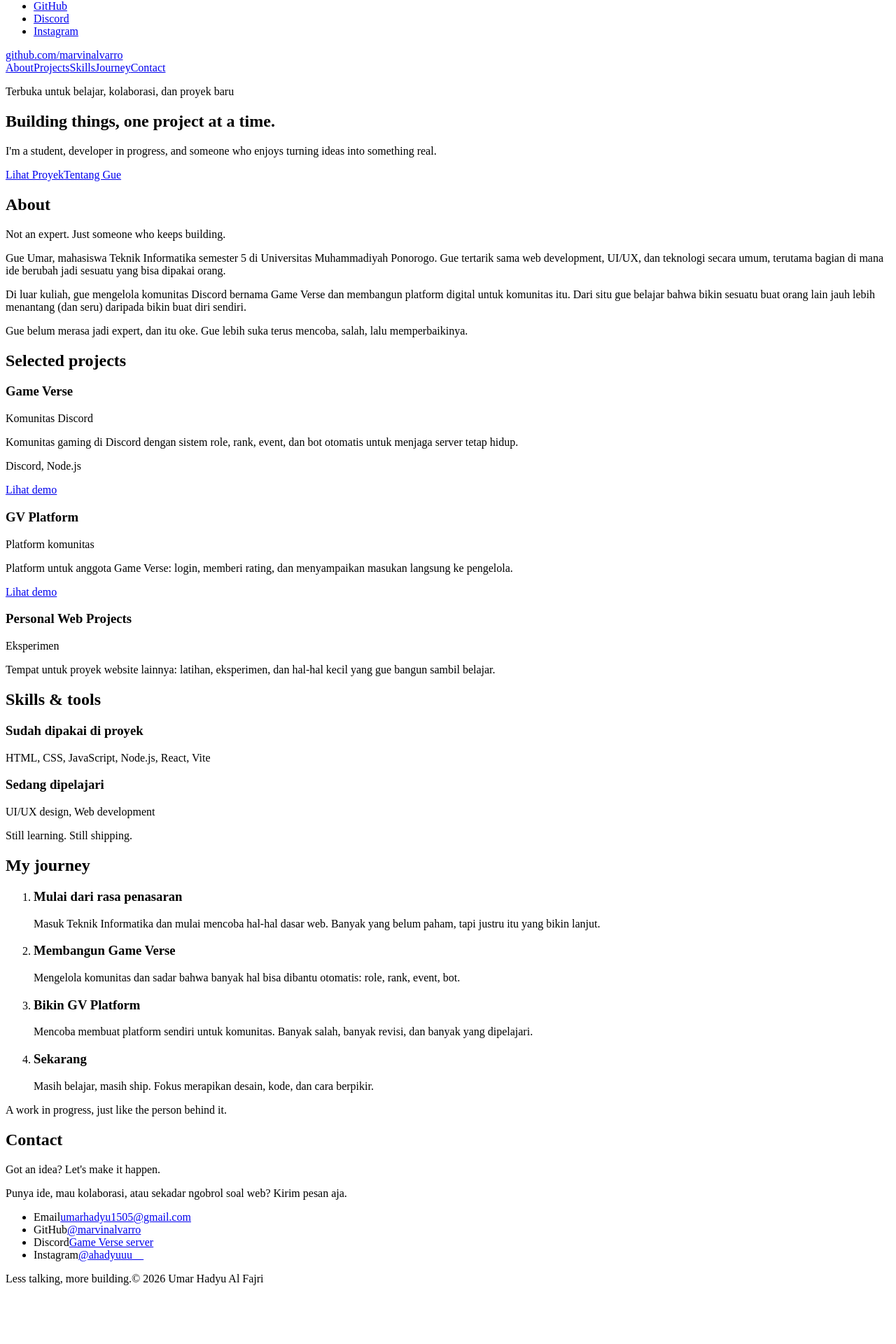
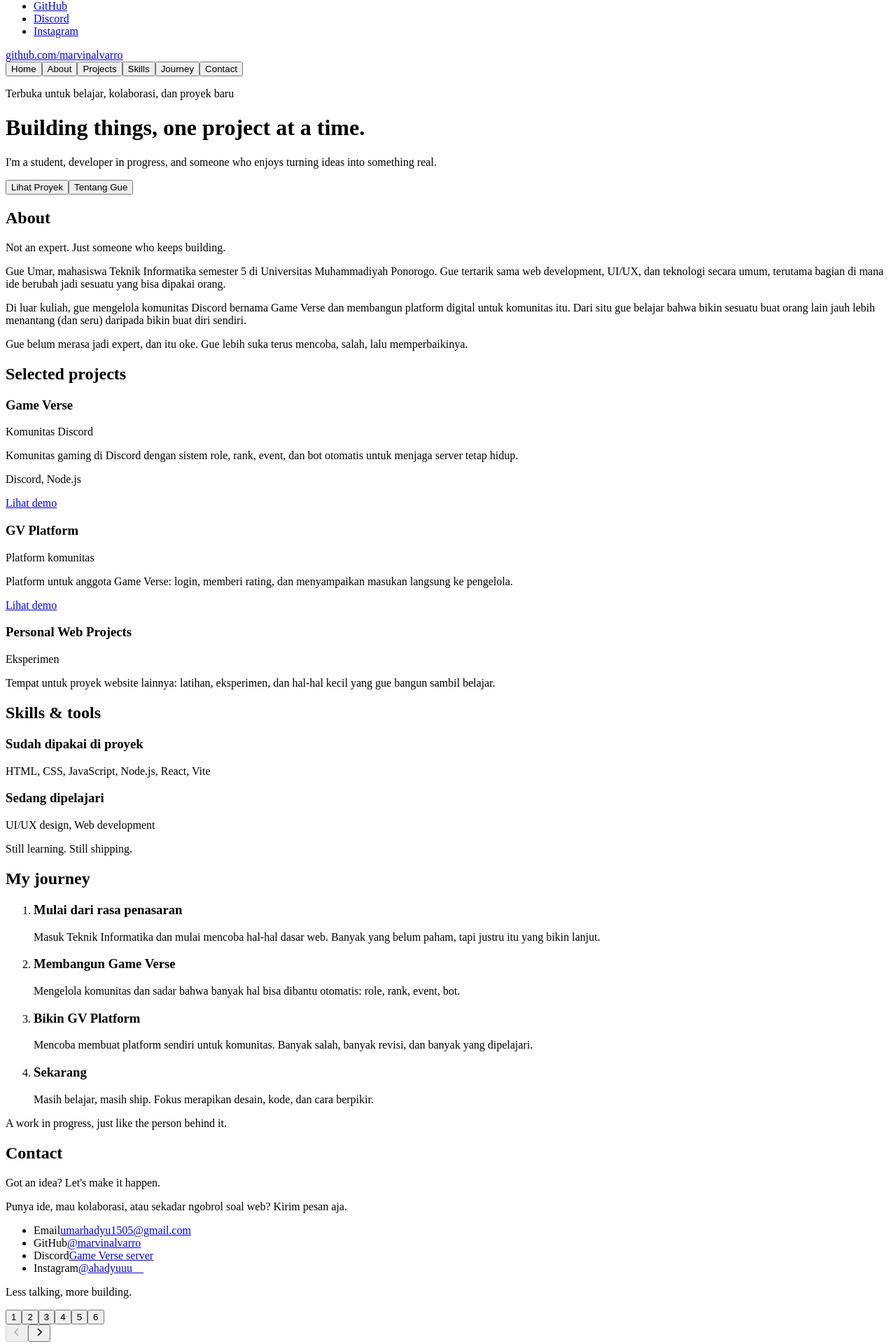
Before and after one commit to marvinalvarro/portfolio, a React (Vite) app: page /#home in a window 1280 px wide. Shown: the part 489-2409 px from the top of the page at 70% size. Before the commit the page ends 2333 px from the top, so only its background shows below. Built offline with nearby package versions, Linux system fonts and the light colour scheme; the HTML template or start-up script is replaced by a standard one.

Commit message:
Update tampilan portfolio dan tambah foto

```diff
--- a/src/App.jsx
+++ b/src/App.jsx
@@ -1,19 +1,126 @@
+import { useEffect, useRef, useState } from "react";
 import Section from "./components/Section.jsx";
 import Project from "./components/Project.jsx";
 import { profile, about, projects, skills, journey, contact } from "./data/content.js";
 
+const SLIDES = [
+  { id: "home", label: "Home" },
+  { id: "about", label: "About" },
+  { id: "projects", label: "Projects" },
+  { id: "skills", label: "Skills" },
+  { id: "journey", label: "Journey" },
+  { id: "contact", label: "Contact" },
+];
+const last = SLIDES.length - 1;
+const clamp = (i) => Math.max(0, Math.min(last, i));
+const startIndex = () => Math.max(0, SLIDES.findIndex((s) => s.id === window.location.hash.slice(1)));
+
 export default function App() {
+  const [index, setIndex] = useState(startIndex);
+  const touch = useRef(null);
+  const go = (i) => setIndex(clamp(i));
+  const step = (d) => setIndex((i) => clamp(i + d));
+
   const links = contact.links.filter((l) => l.href);
   const ext = (href) => (href.startsWith("mailto:") ? {} : { target: "_blank", rel: "noreferrer" });
 
+  useEffect(() => {
+    window.history.replaceState(null, "", `#${SLIDES[index].id}`);
+  }, [index]);
+
+  useEffect(() => {
+    const onKey = (e) => {
+      if (e.key === "ArrowRight") step(1);
+      if (e.key === "ArrowLeft") step(-1);
+    };
+    window.addEventListener("keydown", onKey);
+    return () => window.removeEventListener("keydown", onKey);
+  }, []);
+
+  const onTouchStart = (e) => {
+    const t = e.touches[0];
+    touch.current = { x: t.clientX, y: t.clientY };
+  };
+  const onTouchEnd = (e) => {
+    if (!touch.current) return;
+    const t = e.changedTouches[0];
+    const dx = t.clientX - touch.current.x;
+    const dy = t.clientY - touch.current.y;
+    touch.current = null;
+    if (Math.abs(dx) > 50 && Math.abs(dx) > Math.abs(dy) * 1.5) step(dx < 0 ? 1 : -1);
+  };
+
+  const content = [
+    <div className="hero" key="home">
+      <p className="status"><span className="dot" aria-hidden="true" />{profile.status}</p>
+      <h1>{profile.headline}</h1>
+      <p className="hero-intro">{profile.intro}</p>
+      <div className="hero-actions">
+        <button className="btn btn-solid" onClick={() => go(2)}>Lihat Proyek</button>
+        <button className="btn" onClick={() => go(1)}>Tentang Gue</button>
+      </div>
+    </div>,
+
+    <Section id="about" title="About" key="about">
+      <p className="pull">{about.tagline}</p>
+      {about.paragraphs.map((p, i) => <p key={i}>{p}</p>)}
+    </Section>,
+
+    <Section id="projects" title="Selected projects" key="projects">
+      {projects.map((p) => <Project key={p.title} {...p} />)}
+    </Section>,
+
+    <Section id="skills" title="Skills & tools" key="skills">
+      <div className="skills">
+        <div>
+          <h3>Sudah dipakai di proyek</h3>
+          <p>{skills.used.join(", ")}</p>
+        </div>
+        <div>
+          <h3>Sedang dipelajari</h3>
+          <p>{skills.learning.join(", ")}</p>
+        </div>
+      </div>
+      <p className="muted">Still learning. Still shipping.</p>
+    </Section>,
+
+    <Section id="journey" title="My journey" key="journey">
+      <ol className="journey">
+        {journey.map((j) => (
+          <li key={j.title}>
+            <h3>{j.title}</h3>
+            <p>{j.text}</p>
+          </li>
+        ))}
+      </ol>
+      <p className="muted">A work in progress, just like the person behind it.</p>
+    </Section>,
+
+    <Section id="contact" title="Contact" key="contact">
+      <p className="pull big">{contact.headline}</p>
+      <p>{contact.text}</p>
+      <ul className="contact-list">
+        {links.map((l) => (
+          <li key={l.label}>
+            <span>{l.label}</span>
+            <a href={l.href} {...ext(l.href)}>{l.value}</a>
+          </li>
+        ))}
+      </ul>
+      <p className="muted">Less talking, more building.</p>
+    </Section>,
+  ];
+
   return (
-    <div className="shell">
+    <div className="app">
       <aside className="profile">
         {profile.photo && (
           <img className="avatar" src={profile.photo} alt={`Foto ${profile.name}`} width="300" height="375" />
         )}
-        <p className="profile-name">{profile.name}</p>
-        <p className="profile-role">{profile.role || "Mahasiswa Teknik Informatika"}</p>
+        <div className="profile-text">
+          <p className="profile-name">{profile.name}</p>
+          <p className="profile-role">{profile.role || "Mahasiswa Teknik Informatika"}</p>
+        </div>
         <ul className="profile-links">
           {links.map((l) => (
             <li key={l.label}><a href={l.href} {...ext(l.href)}>{l.label}</a></li>
@@ -26,81 +133,42 @@ export default function App() {
         )}
       </aside>
 
-      <div className="content">
-        <header className="nav">
-          <nav aria-label="Navigasi utama">
-            <a href="#about">About</a>
-            <a href="#projects">Projects</a>
-            <a href="#skills">Skills</a>
-            <a href="#journey">Journey</a>
-            <a href="#contact">Contact</a>
-          </nav>
-        </header>
+      <div className="stage">
+        <nav className="tabs" aria-label="Navigasi utama">
+          {SLIDES.map((s, i) => (
+            <button key={s.id} className={i === index ? "tab on" : "tab"} onClick={() => go(i)} aria-current={i === index ? "page" : undefined}>
+              {s.label}
+            </button>
+          ))}
+        </nav>
 
-        <main id="top">
-          <section className="hero">
-            <p className="status"><span className="dot" aria-hidden="true" />{profile.status}</p>
-            <h1>{profile.headline}</h1>
-            <p className="hero-intro">{profile.intro}</p>
-            <div className="hero-actions">
-              <a className="btn btn-solid" href="#projects">Lihat Proyek</a>
-              <a className="btn" href="#about">Tentang Gue</a>
-            </div>
-          </section>
-
-          <Section id="about" title="About">
-            <p className="pull">{about.tagline}</p>
-            {about.paragraphs.map((p, i) => <p key={i}>{p}</p>)}
-          </Section>
-
-          <Section id="projects" title="Selected projects">
-            {projects.map((p) => <Project key={p.title} {...p} />)}
-          </Section>
-
-          <Section id="skills" title="Skills & tools">
-            <div className="skills">
-              <div>
-                <h3>Sudah dipakai di proyek</h3>
-                <p>{skills.used.join(", ")}</p>
+        <main className="viewport" onTouchStart={onTouchStart} onTouchEnd={onTouchEnd}>
+          <div className="track" style={{ transform: `translateX(-${index * 100}%)` }}>
+            {content.map((c, i) => (
+              <div className="slide" key={SLIDES[i].id} inert={i !== index ? "" : undefined} aria-hidden={i !== index}>
+                <div className="slide-inner">{c}</div>
               </div>
-              <div>
-                <h3>Sedang dipelajari</h3>
-                <p>{skills.learning.join(", ")}</p>
-              </div>
-            </div>
-            <p className="muted">Still learning. Still shipping.</p>
-          </Section>
-
-          <Section id="journey" title="My journey">
-            <ol className="journey">
-              {journey.map((j) => (
-                <li key={j.title}>
-                  <h3>{j.title}</h3>
-                  <p>{j.text}</p>
-                </li>
-              ))}
-            </ol>
-            <p className="muted">A work in progress, just like the person behind it.</p>
-          </Section>
-
-          <Section id="contact" title="Contact">
-            <p className="pull big">{contact.headline}</p>
-            <p>{contact.text}</p>
-            <ul className="contact-list">
-              {links.map((l) => (
-                <li key={l.label}>
-                  <span>{l.label}</span>
-                  <a href={l.href} {...ext(l.href)}>{l.value}</a>
-                </li>
-              ))}
-            </ul>
-          </Section>
+            ))}
+          </div>
         </main>
 
-        <footer className="footer">
-          <span>Less talking, more building.</span>
-          <span>© {new Date().getFullYear()} {profile.name}</span>
-        </footer>
+        <div className="controls">
+          <div className="pages" role="group" aria-label="Pilih slide">
+            {SLIDES.map((s, i) => (
+              <button key={s.id} className={i === index ? "page on" : "page"} onClick={() => go(i)} aria-label={`Slide ${i + 1}: ${s.label}`} aria-current={i === index ? "true" : undefined}>
+                {i + 1}
+              </button>
+            ))}
+          </div>
+          <div className="arrows">
+            <button className="arrow" onClick={() => step(-1)} disabled={index === 0} aria-label="Slide sebelumnya">
+              <svg width="16" height="16" viewBox="0 0 16 16" fill="none" stroke="currentColor" strokeWidth="1.5"><path d="M10 3 5 8l5 5" /></svg>
+            </button>
+            <button className="arrow" onClick={() => step(1)} disabled={index === last} aria-label="Slide berikutnya">
+              <svg width="16" height="16" viewBox="0 0 16 16" fill="none" stroke="currentColor" strokeWidth="1.5"><path d="m6 3 5 5-5 5" /></svg>
+            </button>
+          </div>
+        </div>
       </div>
     </div>
   );
--- a/src/styles.css
+++ b/src/styles.css
@@ -7,65 +7,86 @@
   --accent: #9fb1ff;
   --serif: "Instrument Serif", Georgia, serif;
   --sans: "Hanken Grotesk", system-ui, sans-serif;
-  --pad: clamp(1.25rem, 5vw, 3.5rem);
+  --pad: clamp(1.25rem, 4vw, 3.5rem);
   color-scheme: dark;
 }
 *, *::before, *::after { box-sizing: border-box; }
-html { scroll-behavior: smooth; scroll-padding-top: 5rem; }
-body { margin: 0; background: var(--bg); color: var(--text); font: 400 1.0625rem/1.65 var(--sans); -webkit-font-smoothing: antialiased; }
+html, body { height: 100%; }
+body { margin: 0; overflow: hidden; background: var(--bg); color: var(--text); font: 400 1.0625rem/1.6 var(--sans); -webkit-font-smoothing: antialiased; }
 a { color: inherit; text-decoration: none; }
+button { font: inherit; color: inherit; cursor: pointer; }
 p { margin: 0 0 1rem; max-width: 62ch; }
 h1, h2, h3 { margin: 0; font-weight: 400; }
 :focus-visible { outline: 2px solid var(--accent); outline-offset: 3px; border-radius: 2px; }
 ::selection { background: var(--accent); color: #0a0a0a; }
 
-/* Layout: profil di kiri, konten di kanan */
-.shell { max-width: 1180px; margin: 0 auto; padding-inline: var(--pad); display: grid; grid-template-columns: 290px minmax(0, 1fr); column-gap: 4.5rem; align-items: start; }
-.content { min-width: 0; }
+/* Kerangka: profil kiri, slide kanan */
+.app { height: 100vh; height: 100dvh; max-width: 1180px; margin: 0 auto; padding-inline: var(--pad); display: grid; grid-template-columns: 290px minmax(0, 1fr); column-gap: 4.5rem; }
+.stage { display: flex; flex-direction: column; min-height: 0; min-width: 0; }
 
-.profile { position: sticky; top: 0; padding-block: 3rem; }
-.avatar { display: block; width: 100%; height: auto; aspect-ratio: 4 / 5; object-fit: cover; object-position: top; background: var(--surface); border-radius: 6px; margin-bottom: 1.5rem; }
+.profile { align-self: center; max-height: 100%; overflow-y: auto; padding-block: 2rem; scrollbar-width: none; }
+.avatar { display: block; width: 100%; height: min(362px, 38vh); object-fit: cover; object-position: top; background: var(--surface); border-radius: 6px; margin-bottom: 1.25rem; }
 .profile-name { font-family: var(--serif); font-size: 2rem; line-height: 1.1; margin: 0; }
-.profile-role { color: var(--muted); font-size: .98rem; margin: .4rem 0 1.5rem; }
+.profile-role { color: var(--muted); font-size: .98rem; margin: .4rem 0 1.25rem; }
 .profile-links { list-style: none; margin: 0; padding: 0; border-top: 1px solid var(--line); }
 .profile-links li { border-bottom: 1px solid var(--line); }
-.profile-links a { display: block; padding: .6rem 0; color: var(--muted); font-size: .95rem; transition: color .2s; }
+.profile-links a { display: block; padding: .5rem 0; color: var(--muted); font-size: .95rem; transition: color .2s; }
 .profile-links a:hover, .profile-handle:hover { color: var(--accent); }
-.profile-handle { display: block; margin-top: 1rem; color: var(--muted); font-size: .9rem; transition: color .2s; }
+.profile-handle { display: block; margin-top: .9rem; color: var(--muted); font-size: .9rem; transition: color .2s; }
 
-.nav { position: sticky; top: 0; z-index: 10; padding-block: 1.25rem; background: rgba(10,10,10,.92); border-bottom: 1px solid var(--line); font-size: .95rem; }
-.nav nav { display: flex; justify-content: flex-end; gap: 1.5rem; }
-.nav nav a { color: var(--muted); transition: color .2s; }
-.nav nav a:hover { color: var(--text); }
+/* Tab atas (desktop) */
+.tabs { display: flex; justify-content: flex-end; gap: 1.75rem; padding-block: 1.5rem; border-bottom: 1px solid var(--line); }
+.tab { background: none; border: 0; border-bottom: 1px solid transparent; padding: .25rem 0; color: var(--muted); font-size: .95rem; transition: color .2s, border-color .2s; }
+.tab:hover { color: var(--text); }
+.tab.on { color: var(--text); border-color: var(--accent); }
 
-.hero { display: flex; flex-direction: column; padding-block: 6rem 5.5rem; }
+/* Slide */
+.viewport { flex: 1; min-height: 0; overflow: hidden; }
+.track { display: flex; height: 100%; transition: transform .55s cubic-bezier(.2,.7,.2,1); }
+.slide { flex: 0 0 100%; min-width: 0; height: 100%; overflow-y: auto; display: flex; flex-direction: column; scrollbar-width: thin; scrollbar-color: var(--line) transparent; }
+.slide-inner { margin-block: auto; padding-block: 1.5rem; }
+
+/* Kontrol bawah: nomor slide + panah */
+.controls { display: flex; justify-content: space-between; align-items: center; gap: 1rem; padding-block: 1rem; padding-bottom: max(1rem, env(safe-area-inset-bottom)); border-top: 1px solid var(--line); }
+.pages { display: flex; gap: .15rem; }
+.page { width: 2.2rem; height: 2.2rem; border: 0; border-radius: 50%; background: none; color: var(--muted); font-size: .9rem; transition: background .2s, color .2s; }
+.page:hover { color: var(--text); }
+.page.on { background: var(--accent); color: #0a0a0a; }
+.arrows { display: flex; gap: .5rem; }
+.arrow { width: 2.5rem; height: 2.5rem; display: grid; place-items: center; border: 1px solid var(--line); border-radius: 50%; background: none; transition: border-color .2s, opacity .2s; }
+.arrow:hover:not(:disabled) { border-color: var(--text); }
+.arrow:disabled { opacity: .3; cursor: default; }
+
+/* Hero */
+.hero { display: flex; flex-direction: column; }
 .hero > * { animation: rise .8s cubic-bezier(.2,.7,.2,1) both; }
 .hero > :nth-child(2) { animation-delay: .1s; }
 .hero > :nth-child(3) { animation-delay: .22s; }
 .hero > :nth-child(4) { animation-delay: .34s; }
 @keyframes rise { from { opacity: 0; transform: translateY(14px); } }
-.status { display: flex; align-items: center; gap: .6rem; color: var(--muted); font-size: .95rem; margin-bottom: 2rem; }
+.status { display: flex; align-items: center; gap: .6rem; color: var(--muted); font-size: .95rem; margin-bottom: 1.75rem; }
 .dot { width: .5rem; height: .5rem; border-radius: 50%; background: var(--accent); animation: pulse 2.4s ease-in-out infinite; }
 @keyframes pulse { 50% { opacity: .35; } }
-h1 { font-family: var(--serif); font-size: clamp(2.8rem, 6.5vw, 5.5rem); line-height: 1; letter-spacing: -.02em; max-width: 12ch; }
-.hero-intro { margin-top: 2rem; font-size: 1.2rem; color: #bdbdbd; max-width: 46ch; }
+h1 { font-family: var(--serif); font-size: clamp(2.6rem, 6.2vw, 5.5rem); line-height: 1; letter-spacing: -.02em; max-width: 12ch; }
+.hero-intro { margin-top: 1.75rem; font-size: 1.2rem; color: #bdbdbd; max-width: 46ch; }
 .hero-actions { display: flex; flex-wrap: wrap; gap: .75rem; margin-top: 1rem; }
-.btn { padding: .75rem 1.4rem; border: 1px solid var(--line); border-radius: 999px; font-weight: 500; font-size: .98rem; transition: border-color .2s, background .2s; }
+.btn { padding: .75rem 1.4rem; border: 1px solid var(--line); border-radius: 999px; background: none; font-weight: 500; font-size: .98rem; transition: border-color .2s, background .2s; }
 .btn:hover { border-color: var(--text); }
 .btn-solid { background: var(--accent); border-color: var(--accent); color: #0a0a0a; }
 .btn-solid:hover { background: var(--text); border-color: var(--text); }
 
-.section { padding-block: 4.5rem; border-top: 1px solid var(--line); }
-.section-title { font-family: var(--serif); font-size: 1.35rem; color: var(--muted); margin-bottom: 1.75rem; }
-.pull { font-family: var(--serif); font-size: clamp(1.7rem, 3.2vw, 2.4rem); line-height: 1.15; margin-bottom: 1.75rem; }
-.pull.big { font-size: clamp(2.2rem, 4.6vw, 3.4rem); max-width: 18ch; }
-.muted { color: var(--muted); font-family: var(--serif); font-style: italic; font-size: 1.25rem; margin-top: 2.5rem; }
+/* Isi section */
+.section-title { font-family: var(--serif); font-size: 1.3rem; color: var(--muted); margin-bottom: 1.5rem; }
+.pull { font-family: var(--serif); font-size: clamp(1.6rem, 3vw, 2.3rem); line-height: 1.15; margin-bottom: 1.5rem; }
+.pull.big { font-size: clamp(2rem, 4.4vw, 3.3rem); max-width: 18ch; }
+.muted { color: var(--muted); font-family: var(--serif); font-style: italic; font-size: 1.25rem; margin-top: 2rem; }
 
-.project { padding-block: 1.75rem; border-bottom: 1px solid var(--line); }
+.project { padding-block: 1.15rem; border-bottom: 1px solid var(--line); }
 .project:first-child { padding-top: 0; }
-.project:last-child { border-bottom: 0; }
-.project-head { display: flex; flex-wrap: wrap; align-items: baseline; gap: .25rem 1rem; margin-bottom: .6rem; }
-.project h3 { font-family: var(--serif); font-size: 2rem; line-height: 1.1; }
+.project:last-child { border-bottom: 0; padding-bottom: 0; }
+.project p { margin-bottom: .5rem; }
+.project-head { display: flex; flex-wrap: wrap; align-items: baseline; gap: .15rem 1rem; margin-bottom: .35rem; }
+.project h3 { font-family: var(--serif); font-size: 1.8rem; line-height: 1.1; }
 .project-kind { color: var(--muted); font-size: .92rem; }
 .project-tech { color: var(--accent); font-size: .95rem; }
 .project-links { display: flex; gap: 1.25rem; }
@@ -77,33 +98,50 @@ h1 { font-family: var(--serif); font-size: clamp(2.8rem, 6.5vw, 5.5rem); line-he
 .skills p { font-size: 1.2rem; }
 
 .journey { list-style: none; margin: 0; padding: 0 0 0 1.5rem; border-left: 1px solid var(--line); }
-.journey li { position: relative; padding-bottom: 2rem; }
+.journey li { position: relative; padding-bottom: 1.4rem; }
 .journey li::before { content: ""; position: absolute; left: calc(-1.5rem - 4px); top: .7rem; width: 7px; height: 7px; border-radius: 50%; background: var(--bg); border: 1px solid var(--muted); }
+.journey li:last-child { padding-bottom: 0; }
 .journey li:last-child::before { background: var(--accent); border-color: var(--accent); }
-.journey h3 { font-family: var(--serif); font-size: 1.5rem; margin-bottom: .25rem; }
+.journey h3 { font-family: var(--serif); font-size: 1.45rem; margin-bottom: .2rem; }
+.journey p { margin-bottom: 0; }
 
-.contact-list { list-style: none; margin: 2.5rem 0 0; padding: 0; max-width: 460px; }
-.contact-list li { display: flex; justify-content: space-between; gap: 1rem; padding-block: .85rem; border-bottom: 1px solid var(--line); }
+.contact-list { list-style: none; margin: 1.75rem 0 0; padding: 0; max-width: 460px; }
+.contact-list li { display: flex; justify-content: space-between; gap: 1rem; padding-block: .7rem; border-bottom: 1px solid var(--line); }
 .contact-list span { color: var(--muted); }
 
-.footer { display: flex; flex-wrap: wrap; justify-content: space-between; gap: .5rem; padding-block: 2.5rem; border-top: 1px solid var(--line); color: var(--muted); font-size: .92rem; }
+@media (max-height: 760px) and (min-width: 901px) {
+  .avatar { height: 32vh; }
+  .profile-role { margin-bottom: .9rem; }
+  .tabs { padding-block: 1rem; }
+}
 
+/* Tablet & HP: header profil kecil di atas, slide di tengah, nomor di bawah */
 @media (max-width: 900px) {
-  .shell { grid-template-columns: 1fr; }
-  .profile { position: static; display: grid; grid-template-columns: 104px 1fr; column-gap: 1.25rem; align-items: center; padding-block: 2rem 1.5rem; }
-  .avatar { grid-row: span 2; width: 104px; aspect-ratio: 1; border-radius: 50%; margin: 0; }
-  .profile-name { font-size: 1.7rem; align-self: end; }
-  .profile-role { margin: .25rem 0 0; align-self: start; }
-  .profile-links { grid-column: 1 / -1; display: flex; flex-wrap: wrap; gap: 0 1.25rem; margin-top: 1.25rem; border-top: 0; }
-  .profile-links li { border: 0; }
-  .profile-handle { grid-column: 1 / -1; margin-top: .25rem; }
-  .nav { padding-block: 1rem; }
-  .nav nav { justify-content: flex-start; gap: 1.1rem; font-size: .9rem; overflow-x: auto; }
-  .hero { padding-block: 3.5rem; }
-  .section { padding-block: 3.5rem; }
+  body { font-size: 1rem; }
+  .app { grid-template-columns: 1fr; grid-template-rows: auto minmax(0, 1fr); column-gap: 0; }
+  .profile { align-self: stretch; display: flex; align-items: center; gap: .85rem; overflow: visible; padding-block: .85rem; border-bottom: 1px solid var(--line); }
+  .avatar { width: 44px; height: 44px; border-radius: 50%; margin: 0; flex: none; }
+  .profile-name { font-size: 1.3rem; }
+  .profile-role { font-size: .85rem; margin: 0; }
+  .profile-links, .profile-handle, .tabs { display: none; }
+  .slide-inner { padding-block: 1.25rem; }
+  .section-title { font-size: 1.15rem; margin-bottom: 1rem; }
+  .pull { font-size: 1.55rem; margin-bottom: 1rem; }
+  .pull.big { font-size: 2.1rem; }
+  .hero-intro { font-size: 1.05rem; margin-top: 1.25rem; }
+  .status { margin-bottom: 1.25rem; font-size: .9rem; }
+  .project h3 { font-size: 1.5rem; }
+  .project { padding-block: .9rem; }
+  .muted { font-size: 1.1rem; margin-top: 1.25rem; }
+  .controls { padding-block: .75rem; }
+  .page { width: 2rem; height: 2rem; font-size: .85rem; }
+  .arrow { width: 2.3rem; height: 2.3rem; }
 }
-@media (max-width: 520px) { .skills { grid-template-columns: 1fr; } }
+@media (max-width: 520px) {
+  .skills { grid-template-columns: 1fr; gap: 1.25rem; }
+  .hero-actions .btn { padding: .7rem 1.2rem; }
+  .contact-list li { font-size: .95rem; }
+}
 @media (prefers-reduced-motion: reduce) {
-  html { scroll-behavior: auto; }
   *, *::before, *::after { animation: none !important; transition: none !important; }
 }
```
Also changed, not shown: public/foto.png.
